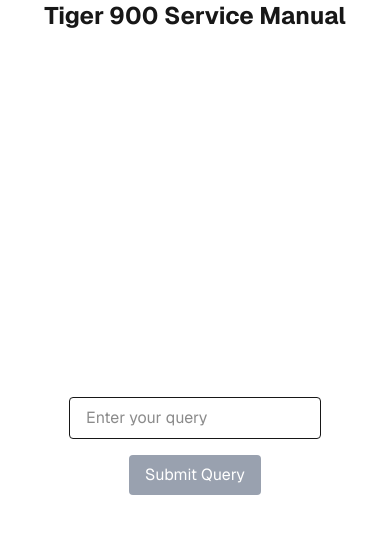
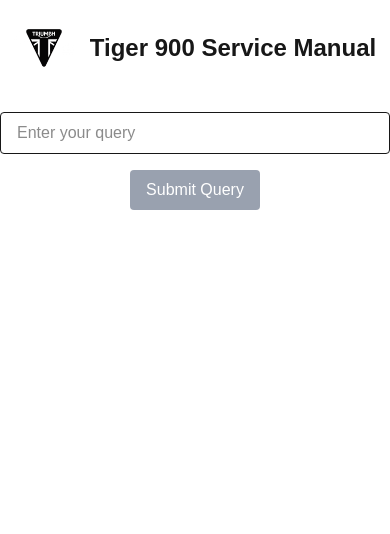
Before and after one commit to IsaacLea/ai-service-manual, a Next.js app: page / in a window 390 px wide. Shown: the top 534 px of the page. Built offline with nearby package versions, Linux system fonts and the light colour scheme.

Commit message:
Added logo to header.  Fixed UI for mobile

```diff
--- a/src/app/components/QueryInput.tsx
+++ b/src/app/components/QueryInput.tsx
@@ -18,6 +18,7 @@
     }
 
     setError("");
+    setMessage("")
     setLoading(true);
 
     try {
@@ -40,13 +41,13 @@
   };
 
   return (
-    <div className="flex flex-col items-center">
+    <div className="flex flex-col items-center min-h-[80vh]">
       <input
         type="text"
         value={query}
         onChange={(e) => setQuery(e.target.value)}
         placeholder="Enter your query"
-        className="px-4 py-2 border rounded mb-4"
+        className="px-4 py-2 border rounded mb-4 w-full sm:w-100"
       />
       {error && <p className="text-red-500 text-sm">{error}</p>}
       <button
--- a/src/app/page.tsx
+++ b/src/app/page.tsx
@@ -1,15 +1,14 @@
-
-
 import QueryInput from "./components/QueryInput";
 
 export default function Home() {
   return (
-    <div className="grid justify-items-center min-h-screen sm:p-20 font-[family-name:var(--font-geist-sans)]">
-      <header className="row-start-1 mb-4">
+    <div className="grid justify-items-center min-h-screen">
+      <header className="row-start-1 mb-4 flex items-center space-x-4">
+        <img src="/triumph.png" alt="Triumph Logo" className="w-15 h-10" />
         <h1 className="text-2xl font-bold">Tiger 900 Service Manual</h1>
       </header>
 
-      <main>
+      <main className="w-full" >
         <QueryInput />
       </main>
     </div>
```
Also changed, not shown: public/triumph.png (added).
